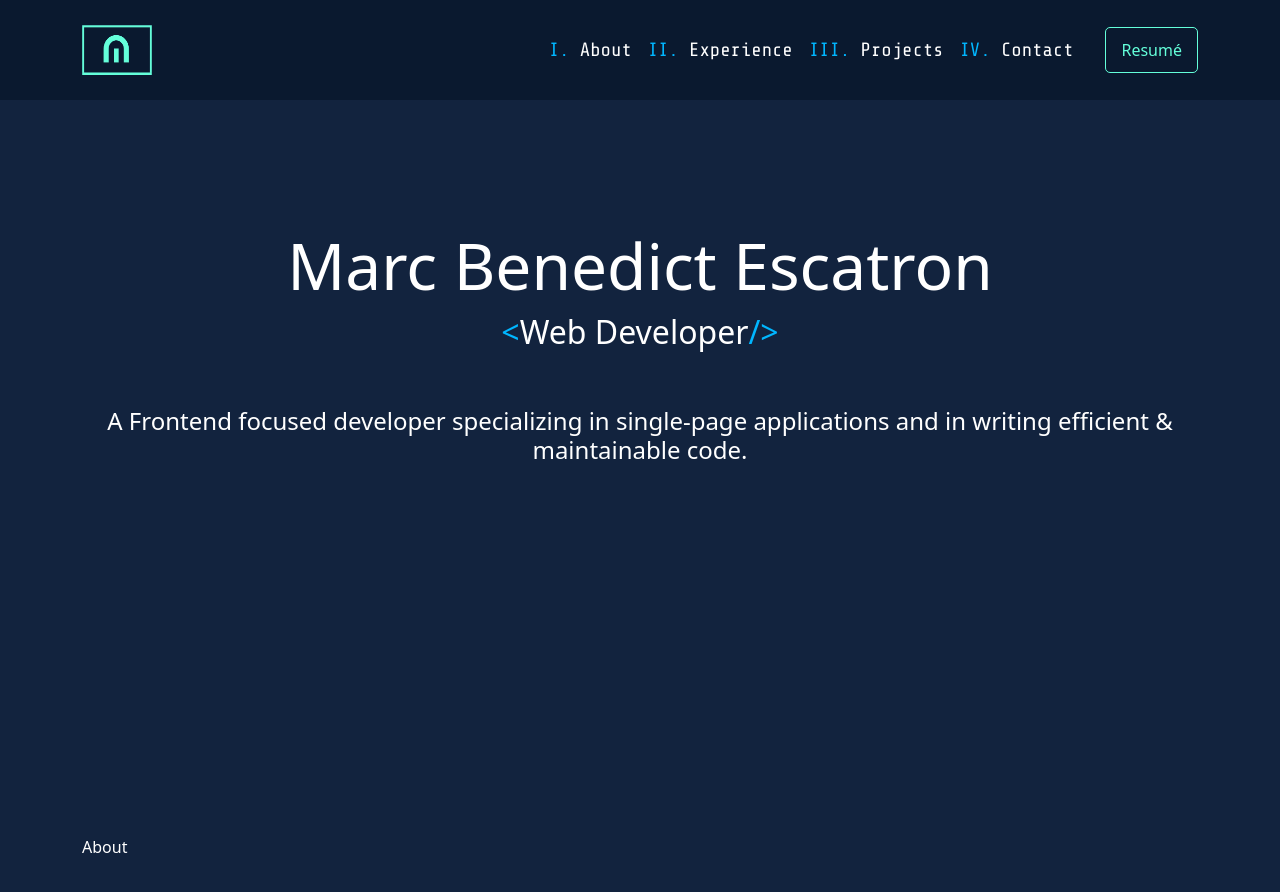
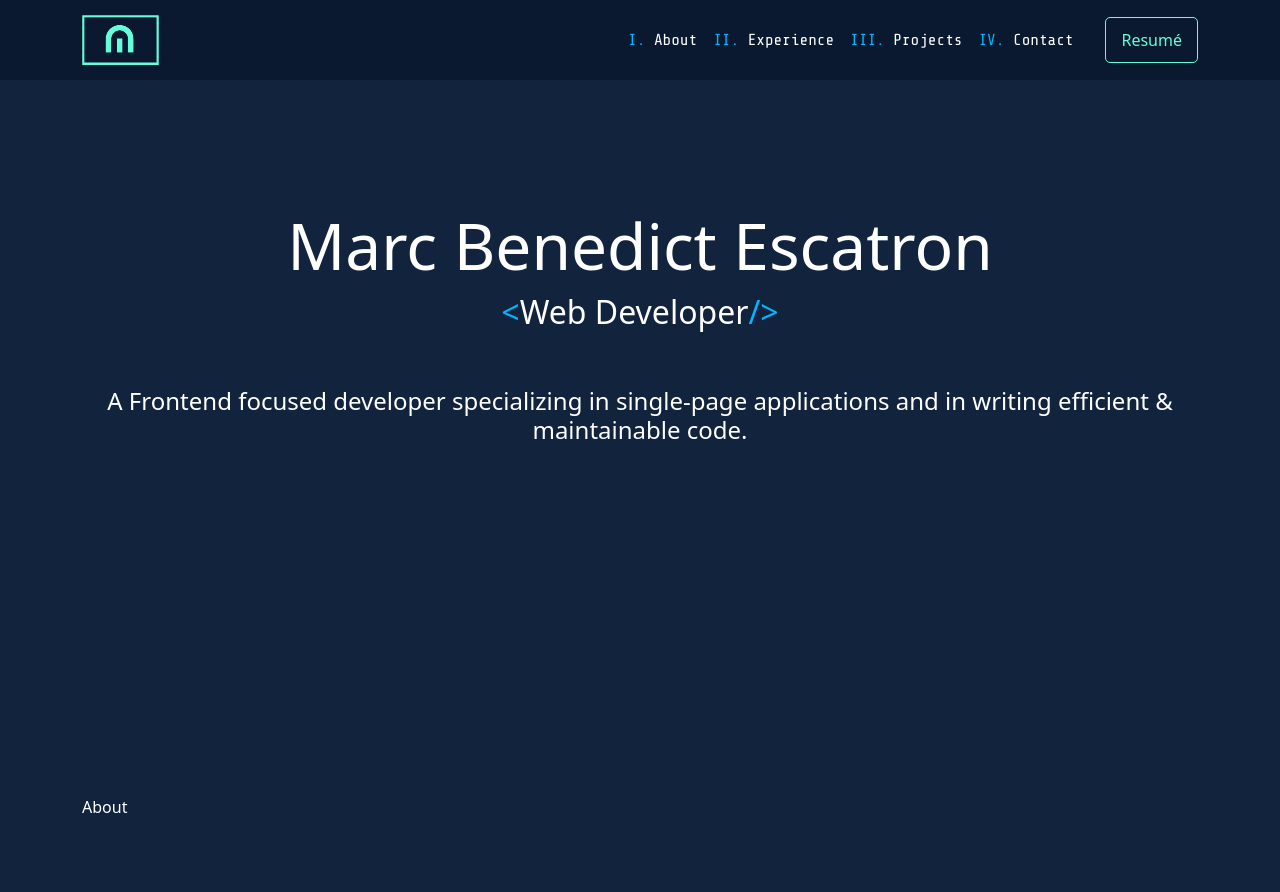
Before and after one commit to MarcEscatron07/marc-portfolio-nextjs, a Next.js app: page / in a window 1280 px wide. Shown: the top 892 px of the page. Built offline with nearby package versions, Linux system fonts and the light colour scheme.

Commit message:
applied adjustments in Header

```diff
--- a/components/Header.tsx
+++ b/components/Header.tsx
@@ -23,7 +23,7 @@ function Header() {
         <nav className="navbar-header navbar navbar-expand-lg">
             <div className="container">
                 <Link className="navbar-brand" href="/" onClick={() => headerLinkHandler('')}>
-                    <Image src="/images/mbe-logo.png" height={50} width={70} alt="navbar-logo" />
+                    <Image src="/images/mbe-logo.png" height={50} width={77} alt="navbar-logo" />
                 </Link>
                 <button className="navbar-toggler text-white" type="button" data-bs-toggle="collapse" data-bs-target="#navbarHeader" aria-controls="navbarHeader" aria-expanded="false" aria-label="Toggle navigation">
                     <span className="navbar-toggler-icon text-white"></span>
@@ -35,9 +35,9 @@ function Header() {
                                 <li key={idx} className="nav-item text-lg-center">
                                     <Link
                                     className={`nav-link${activeLinkChecker(hLink.name)}`}
-                                    href={hLink.link}
+                                    href={hLink.url}
                                     onClick={() => headerLinkHandler(hLink.name)}>
-                                        <span className="nav-bullet">{hLink.id}.</span> {hLink.name}
+                                        <span className="nav-bullet">{hLink.order}.</span> {hLink.name}
                                     </Link>
                                 </li>
                             )
--- a/styles/globals.css
+++ b/styles/globals.css
@@ -29,7 +29,7 @@ a {
 }
 
 .navbar-header {
-  min-height: 100px;
+  min-height: 80px;
   width: 100%;
   position: fixed;
   display: flex;
@@ -46,7 +46,7 @@ a {
 }
 .navbar-header .nav-link {
   font-family: "Share Tech Mono";
-  font-size: 1.2rem;
+  font-size: 1rem;
 }
 .navbar-header .navbar-brand:hover, .navbar-header .nav-link:hover {
   color: #00b6ff;
@@ -64,11 +64,11 @@ a {
 .main-container {
   min-height: 100vh;
   color: #ffffff;
-  padding-top: 100px;
+  padding-top: 80px;
 }
 .main-container .page-section {
   min-height: 635px;
-  padding-top: 100px;
+  padding-top: 80px;
 }
 
 .navbar-footer {
--- a/styles/globals.scss
+++ b/styles/globals.scss
@@ -1,4 +1,4 @@
-$nav-height: 100px;
+$nav-height: 80px;
 $footer-height: 80px;
 
 $primary-theme: #12233e;
@@ -70,7 +70,7 @@ a {
 
     .nav-link {
         font-family: 'Share Tech Mono';
-        font-size: 1.2rem;
+        font-size: 1rem;
     }
 
     .navbar-brand, .nav-link {
--- a/variables/index.tsx
+++ b/variables/index.tsx
@@ -1,7 +1,7 @@
 interface IHEADER_LINKS {
-    id: string,
+    order: string,
     name: string,
-    link: string
+    url: string
 }
 
 interface IHOME_HEADERS {
@@ -10,10 +10,10 @@ interface IHOME_HEADERS {
 
 /** CONST VARIABLES */
 const HEADER_LINKS: IHEADER_LINKS[] = [
-    { id: 'I', name: 'About', link: '/#about' },
-    { id: 'II', name: 'Experience', link: '/#experience' },
-    { id: 'III', name: 'Projects', link: '/#projects' },
-    { id: 'IV', name: 'Contact', link: '/#contact' },
+    { order: 'I', name: 'About', url: '/#about' },
+    { order: 'II', name: 'Experience', url: '/#experience' },
+    { order: 'III', name: 'Projects', url: '/#projects' },
+    { order: 'IV', name: 'Contact', url: '/#contact' },
 ];
 
 const HOME_HEADERS: IHOME_HEADERS[] = [
```
